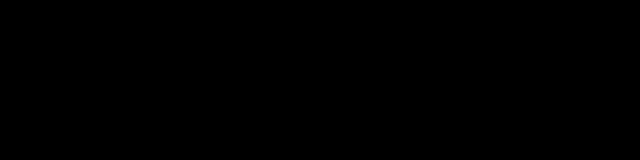
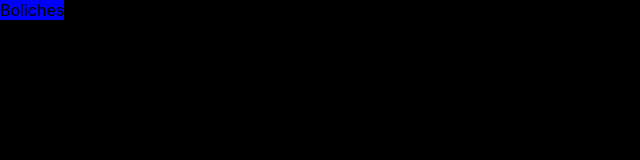
Before and after one commit to LucasFasolato/RosarioNights, a React (Create React App) app in the folder rosarionights/: page /home/boliches in a window 1280 px wide. Before the commit this address had no page. Shown: the top 160 px of the page, without its empty margins (0-640 px from the left). Built offline with nearby package versions, Linux system fonts and the light colour scheme.

Commit message:
Add folders Boliches, Bares, Propuestas, Comunidad

```diff
--- a/rosarionights/src/App.js
+++ b/rosarionights/src/App.js
@@ -4,6 +4,10 @@ import { Navigate, Route, Routes, BrowserRouter as Router } from "react-router-d
 import SignUp from "./SignUp/SignUp"
 import SignIn from "./SignIn/SignIn"
 import FrontPage from "./FrontPage/FrontPage"
+import Boliches from "./Boliches/Boliches"
+import Bares from "./Bares/Bares"
+import Propuestas from "./Propuestas/Propuestas"
+import Comunidad from "./Comunidad/Comunidad"
 
 function AppWrapper() {
   return (
@@ -13,6 +17,10 @@ function AppWrapper() {
         <Route path="/register" element={<SignUp />} />
         <Route path="/login" element={<SignIn />} />
         <Route path="/home" element={<FrontPage />} />
+        <Route path="/home/boliches" element={<Boliches />} />
+        <Route path="/home/bares" element={<Bares />} />
+        <Route path="/home/propuestas" element={<Propuestas />} />
+        <Route path="/home/comunidad" element={<Comunidad />} />
       </Routes>
     </div>
   );
--- /dev/null
+++ b/rosarionights/src/Bares/Bares.css
@@ -0,0 +1,4 @@
+.bares__color {
+    background-color: red;
+    background-size: cover;
+}
--- /dev/null
+++ b/rosarionights/src/Bares/Bares.js
@@ -0,0 +1,10 @@
+import React from 'react'
+import './Bares.css';
+
+function Bares() {
+  return (
+    <div className='bares__color'>Bares</div>
+  )
+}
+
+export default Bares
--- /dev/null
+++ b/rosarionights/src/Boliches/Boliches.css
@@ -0,0 +1,4 @@
+.boliches__color {
+    background-color: blue;
+    background-size: cover;
+}
--- /dev/null
+++ b/rosarionights/src/Boliches/Boliches.js
@@ -0,0 +1,12 @@
+import React from 'react'
+import './Boliches.css'
+
+function Boliches() {
+  return (
+    <div className='boliches__color'>
+        Boliches
+    </div>
+  )
+}
+
+export default Boliches
--- /dev/null
+++ b/rosarionights/src/Comunidad/Comunidad.css
@@ -0,0 +1,4 @@
+.bg__color {
+    background-color: green;
+    background-size: cover;
+}
--- /dev/null
+++ b/rosarionights/src/Comunidad/Comunidad.js
@@ -0,0 +1,9 @@
+import React from 'react'
+import './Comunidad.css'
+function Comunidad() {
+  return (
+    <div className='bg__color'>Comunidad</div>
+  )
+}
+
+export default Comunidad
--- a/rosarionights/src/FrontPage/FrontPage.js
+++ b/rosarionights/src/FrontPage/FrontPage.js
@@ -1,11 +1,11 @@
 import React from 'react'
 import "./FrontPage.css"
-// import {useNavigate } from "react-router-dom";
+import {useNavigate } from "react-router-dom";
 import "https://kit.fontawesome.com/0c38f8891c.js";
 import NavBar from "./../NavBar/NavBar";
 import Footer from '../Footer/Footer';
 function FrontPage() {
-    // const navigate = useNavigate();
+    const navigate = useNavigate();
   return (
     <div>
         <NavBar/>
@@ -25,16 +25,16 @@ function FrontPage() {
                 </div>
                 <div className='diplay__front-options'>
                     <div className='display__button'>
-                        <button className='button__op boliche__bg'><p className='text__button'>BOLICHES</p></button>
+                        <a onClick={() => navigate("/home/boliches")}><button className='button__op boliche__bg'><p className='text__button'>BOLICHES</p></button></a>
                     </div>
                     <div className='display__button'>
-                        <button className='button__op bares__bg'><p className='text__button'>BARES</p></button>
+                        <a onClick={() => navigate("/home/bares")}><button className='button__op bares__bg'><p className='text__button'>BARES</p></button></a>
                     </div>
                     <div className='display__button'>
-                        <button className='button__op propuestas__bg'><p className='text__button'>PROPUESTAS</p></button>
+                        <a onClick={() => navigate("/home/propuestas")}><button className='button__op propuestas__bg'><p className='text__button'>PROPUESTAS</p></button></a>
                     </div>
                     <div className='display__button'>
-                        <button className='button__op comunidad__bg'><p className='text__button'>COMUNIDAD</p></button>
+                        <a onClick={() => navigate("/home/comunidad")}><button className='button__op comunidad__bg'><p className='text__button'>COMUNIDAD</p></button></a>
                     </div>
                 </div>
                 <div className='diplay__front-right'>
--- /dev/null
+++ b/rosarionights/src/Propuestas/Propuestas.css
@@ -0,0 +1,4 @@
+.propuestas__color {
+    background-color: yellow;
+    background-size: cover;
+}
--- /dev/null
+++ b/rosarionights/src/Propuestas/Propuestas.js
@@ -0,0 +1,10 @@
+import React from 'react'
+import './Propuestas.css'
+
+function Propuestas() {
+  return (
+    <div className='propuestas__color'>Propuestas</div>
+  )
+}
+
+export default Propuestas
```
